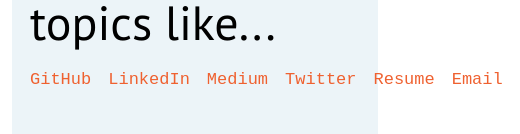
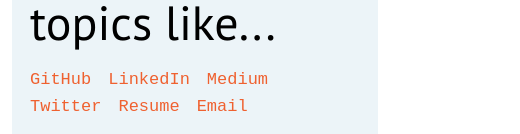
Before and after one commit to marieooq/react_portfolio, a React (Create React App) app: page /about in a window 390 px wide. Shown: the part 703-837 px from the top of the page, 520 px wide, since content can reach past the window. Built offline with nearby package versions, Linux system fonts and the light colour scheme; a web font is replaced by a local one.

Commit message:
align the SNS link for mobile

```diff
--- a/src/pages/about/About.scss
+++ b/src/pages/about/About.scss
@@ -24,6 +24,7 @@
         font-family: var(--subFont);
         text-align: left;
         display: flex;
+        flex-wrap: wrap;
         padding: 0;
 
         a {
@@ -33,6 +34,7 @@
           font-size: 17px;
           line-height: 1.14;
           margin-right: 17px;
+          margin-bottom: 8px;
         }
 
         a:hover {
```
